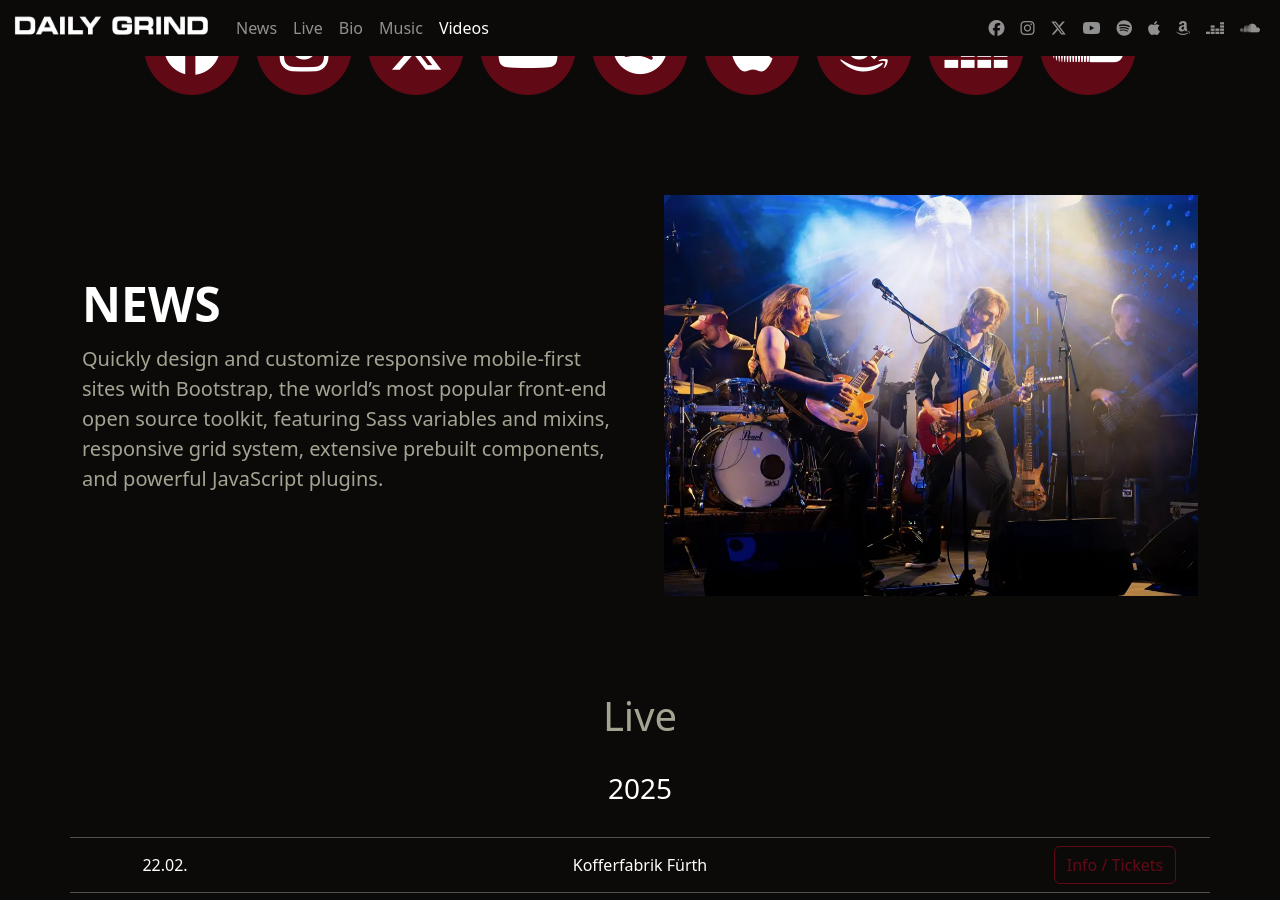
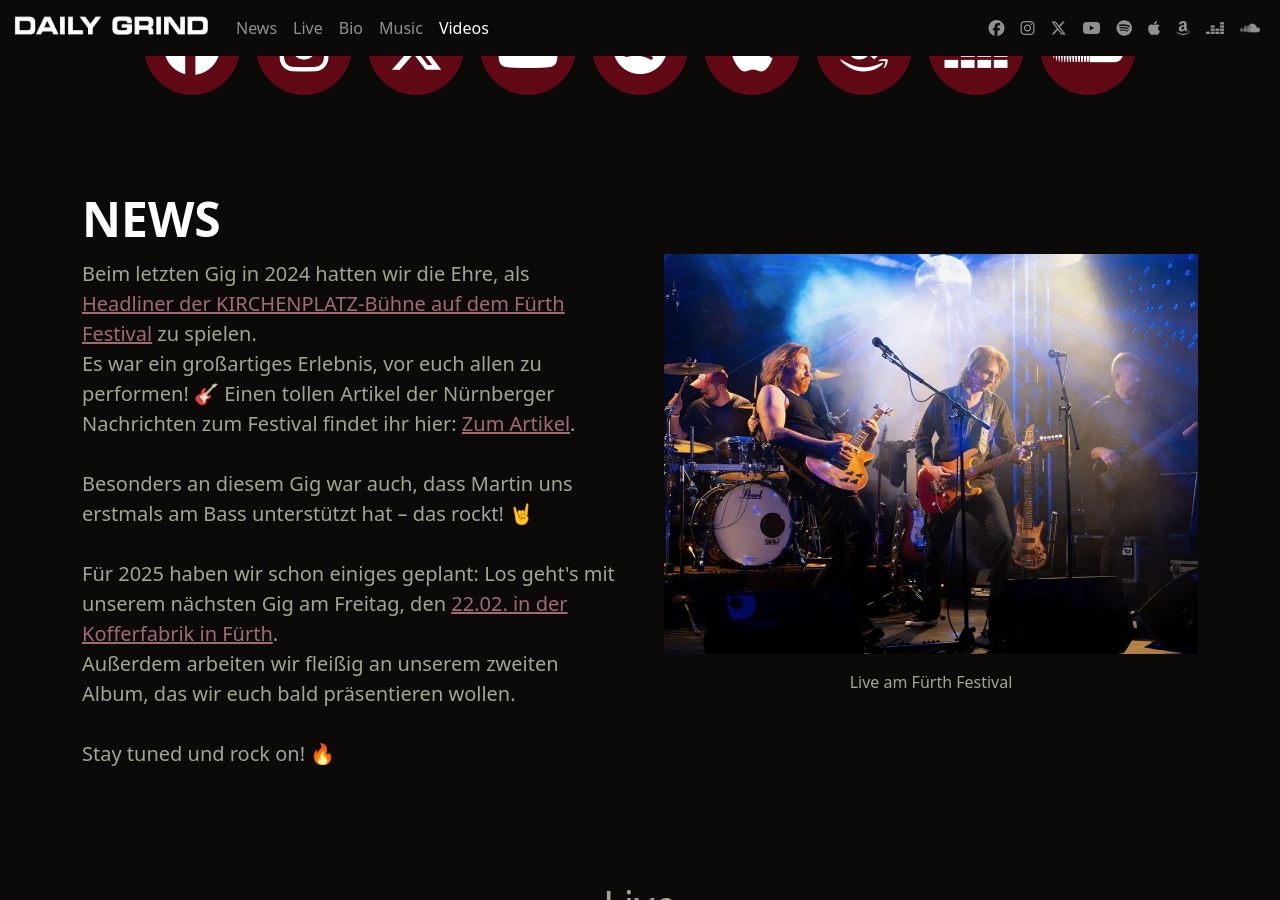
Before and after one commit to ctreffs/dailygrindband.com, a Jekyll site: the page built from index.md, in a window 1280 px wide and 900 px high, scrolled down 873 px. Built offline with Jekyll 4.4.1, drawn with Linux system fonts in a browser that asks for light colours.

Commit message:
New update

```diff
--- a/_includes/news.html
+++ b/_includes/news.html
@@ -3,7 +3,7 @@
 <section id="news">
   <div class="container mt-5">
     <div class="row flex-lg-row-reverse align-items-center g-5 py-5">
-      <div class="col-10 col-sm-12 col-lg-6">
+      <div class="col-4 col-sm-12 col-lg-6">
         <div id="newsCarousel" class="carousel slide" data-bs-ride="carousel">
           <div class="carousel-inner">
             {% for image in images %}
@@ -36,15 +36,37 @@
           <span class="carousel-control-next-icon" aria-hidden="true"></span>
           <span class="visually-hidden">Next</span>
         </button>
+
+        <p class="text-center p-3">Live am Fürth Festival</p>
       </div>
 
-      <div class="col-lg-6">
+      <div class="col-6 col-lg-6">
         <h1 class="display-5 fw-bold text-body-emphasis lh-1 mb-3">NEWS</h1>
         <p class="lead">
-          Quickly design and customize responsive mobile-first sites with
-          Bootstrap, the world’s most popular front-end open source toolkit,
-          featuring Sass variables and mixins, responsive grid system, extensive
-          prebuilt components, and powerful JavaScript plugins.
+          Beim letzten Gig in 2024 hatten wir die Ehre, als
+          <a
+            href="https://www.fuerth-festival.com/kirchenplatz-st-michael/freitag#c210"
+            >Headliner der KIRCHENPLATZ-Bühne auf dem Fürth Festival</a
+          >
+          zu spielen.<br />
+          Es war ein großartiges Erlebnis, vor euch allen zu performen! 🎸 Einen
+          tollen Artikel der Nürnberger Nachrichten zum Festival findet ihr
+          hier:
+          <a
+            href="https://www.nn.de/fuerth/nach-dem-em-dampfer-prachtige-stimmung-und-reichlich-musik-beim-furth-festival-1.14333301"
+            >Zum Artikel</a
+          >.<br />
+          <br />
+          Besonders an diesem Gig war auch, dass Martin uns erstmals am Bass
+          unterstützt hat – das rockt! 🤘<br />
+          <br />
+          Für 2025 haben wir schon einiges geplant: Los geht's mit unserem
+          nächsten Gig am Freitag, den
+          <a href="#live">22.02. in der Kofferfabrik in Fürth</a>.<br />
+          Außerdem arbeiten wir fleißig an unserem zweiten Album, das wir euch
+          bald präsentieren wollen.<br />
+          <br />
+          Stay tuned und rock on! 🔥
         </p>
       </div>
     </div>
```
